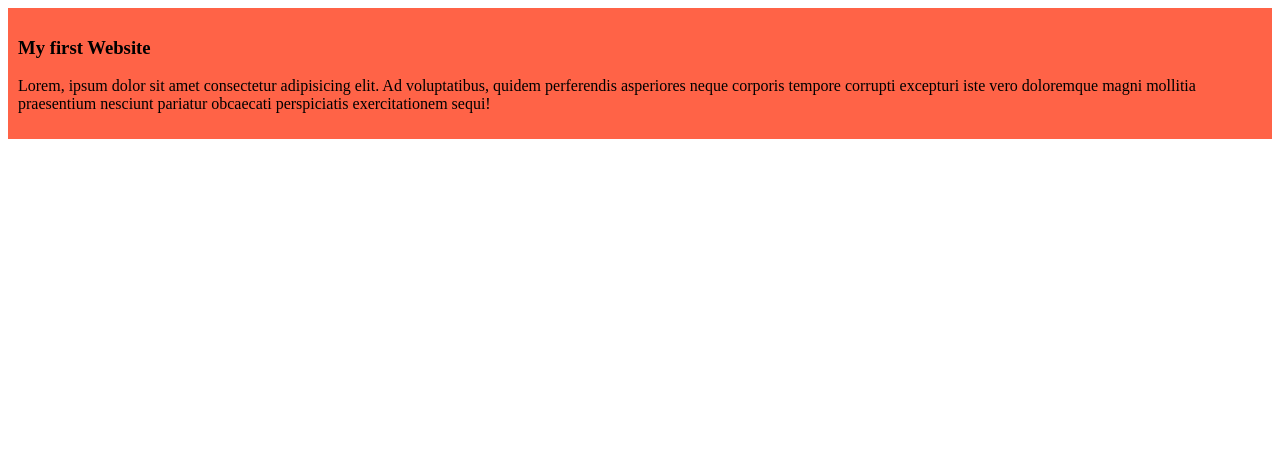
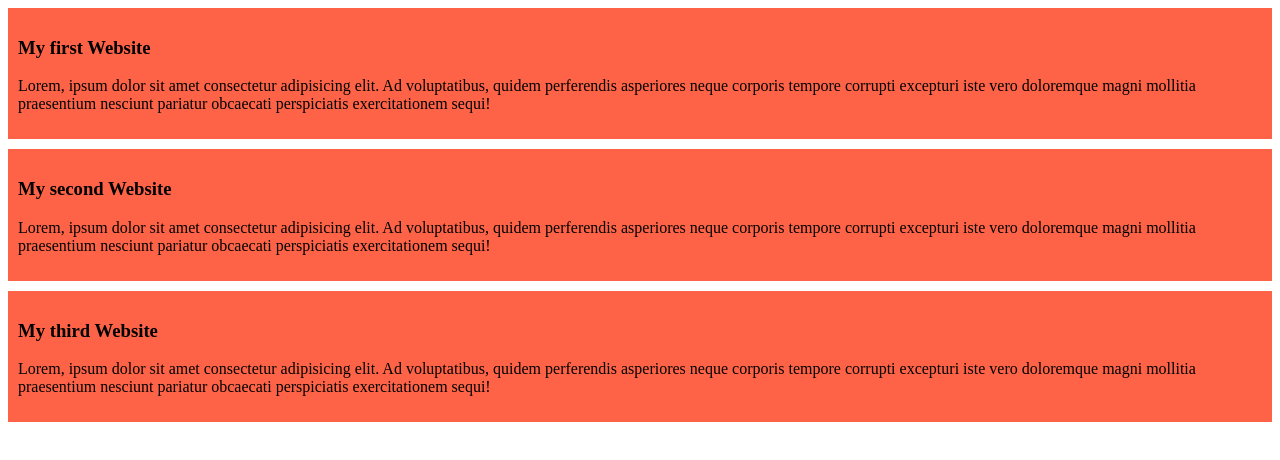
Before and after one commit to Mahedi76/my-simple-website, a plain HTML site: page index.html in a window 1280 px wide. Drawn offline with Linux system fonts and the light colour scheme.

Commit message:
added the second and the third blog

```diff
--- a/index.html
+++ b/index.html
@@ -11,5 +11,13 @@
         <h3>My first Website</h3>
         <p>Lorem, ipsum dolor sit amet consectetur adipisicing elit. Ad voluptatibus, quidem perferendis asperiores neque corporis tempore corrupti excepturi iste vero doloremque magni mollitia praesentium nesciunt pariatur obcaecati perspiciatis exercitationem sequi!</p>
     </div>
+    <div>
+        <h3>My second Website</h3>
+        <p>Lorem, ipsum dolor sit amet consectetur adipisicing elit. Ad voluptatibus, quidem perferendis asperiores neque corporis tempore corrupti excepturi iste vero doloremque magni mollitia praesentium nesciunt pariatur obcaecati perspiciatis exercitationem sequi!</p>
+    </div>
+    <div>
+        <h3>My third Website</h3>
+        <p>Lorem, ipsum dolor sit amet consectetur adipisicing elit. Ad voluptatibus, quidem perferendis asperiores neque corporis tempore corrupti excepturi iste vero doloremque magni mollitia praesentium nesciunt pariatur obcaecati perspiciatis exercitationem sequi!</p>
+    </div>
 </body>
 </html>
--- a/styles/blog.css
+++ b/styles/blog.css
@@ -1,4 +1,5 @@
 div{
     background-color: tomato;
     padding: 10px;
+    margin-bottom: 10px;
 }
```
